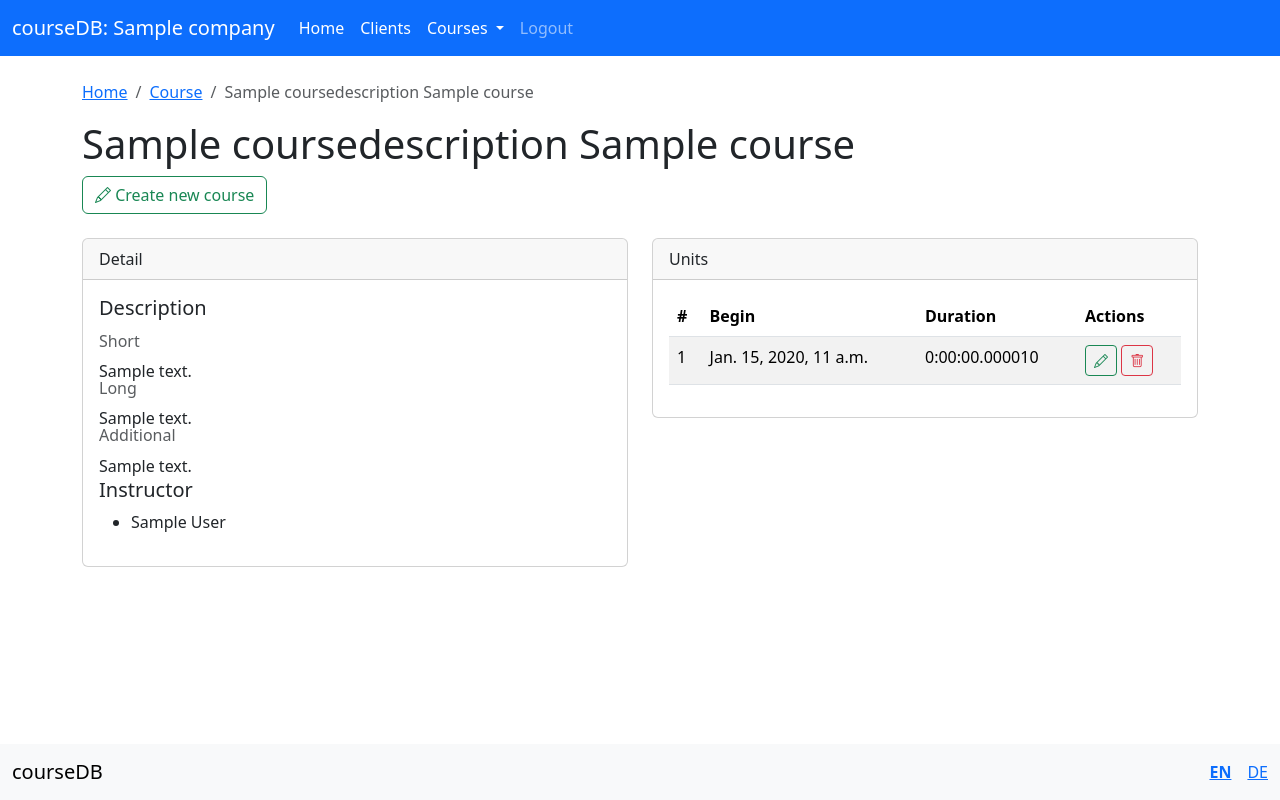
After one commit to wachjose88/courseDB, a Django app: page /course/1 in a window 1280 px wide. The commit adds this page. Run offline with Django 5.2, Linux system fonts and the light colour scheme; a user stored in the database is signed in; tables that the repository leaves empty hold one stand-in row (values such as "Sample post"); some libraries are stand-ins or nearby versions.

Commit message:
course details

```diff
--- a/coursedb/core/models.py
+++ b/coursedb/core/models.py
@@ -281,6 +281,15 @@ class Course(CreatedAtMixin):
         verbose_name=_('Instructors')
     )
 
+    def all_units(self):
+        return self.units.all().order_by('begin')
+
+    def begin(self):
+        begin = self.units.all().order_by('begin').first()
+        if begin is None:
+            return ''
+        return begin.begin
+
     def __str__(self):
         if self.title_extension is None:
             return self.description.title
--- /dev/null
+++ b/coursedb/core/templates/core/courses/details.html
@@ -0,0 +1,90 @@
+{% extends 'core/base.html' %}
+{% load i18n %}
+{% load humanize %}
+
+{% block title %}
+    {{ course }} :: {% translate 'Course' %}
+{% endblock %}
+
+{% block breadcrumb %}
+    {{ block.super }}
+    <li class="breadcrumb-item"><a href="{% url 'core.course.list' %}">
+        {% translate 'Course' %}
+    </a></li>
+    <li class="breadcrumb-item active" aria-current="page">
+        {{ course }}
+    </li>
+{% endblock %}
+
+{% block content %}
+    <h1>
+        {{ course }}
+    </h1>
+
+    <a href="{% url 'core.course.create' %}" class="btn btn-outline-success">
+        <i class="bi bi-pencil"></i> {% translate 'Create new course' %}
+    </a>
+
+    <div class="row mt-4">
+        <div class="col-md-6">
+            <div class="card">
+                <div class="card-header">{% translate 'Detail' %}</div>
+                <div class="card-body">
+                    <h5 class="card-title mb-3">{% translate 'Description' %}</h5>
+                    <h6 class="card-subtitle mb-2 text-body-secondary">{% translate 'Short' %}</h6>
+                    {{ course.description.short_description|safe }}
+                    <h6 class="card-subtitle mb-2 text-body-secondary">{% translate 'Long' %}</h6>
+                    {{ course.description.long_description|safe }}
+                    <h6 class="card-subtitle mb-2 text-body-secondary">{% translate 'Additional' %}</h6>
+                    {{ course.additional_description|safe }}
+                    <h5 class="card-title">{% translate 'Instructor' %}</h5>
+                    <ul>
+                        {% for instructor in course.instructors.all %}
+                            <li>{{ instructor }}</li>
+                        {% endfor %}
+                    </ul>
+                </div>
+            </div>
+        </div>
+        <div class="col-md-6">
+            <div class="card">
+                <div class="card-header">{% translate 'Units' %}</div>
+                <div class="card-body">
+                    <table class="table table-striped table-hover">
+                        <thead>
+                            <tr>
+                                <th>{% translate '#' %}</th>
+                                <th>{% translate 'Begin' %}</th>
+                                <th>{% translate 'Duration' %}</th>
+                                <th>{% translate 'Actions' %}</th>
+                            </tr>
+                        </thead>
+                        <tbody>
+                            {% for unit in course.all_units %}
+                                <tr>
+                                    <td>
+                                        {{ forloop.counter }}
+                                    </td>
+                                    <td>{{ unit.begin|date:'DATETIME_FORMAT' }}</td>
+                                    <td>{{ unit.duration }}</td>
+                                    <td>
+                                        <a href="{# url 'core.course.description.edit' description_id=description.id #}"
+                                                class="btn btn-outline-success btn-sm">
+                                            <i class="bi bi-pencil"></i>
+                                        </a>
+                                        <a href="{# url 'core.course.description.delete' description_id=description.id #}"
+                                                class="btn btn-outline-danger btn-sm"
+                                                onclick="return confirm('{% translate 'Are you sure you want to delete this course unit?' %}')">
+                                            <i class="bi bi-trash"></i>
+                                        </a>
+                                    </td>
+                                </tr>
+                            {% endfor %}
+                        </tbody>
+                    </table>
+                </div>
+            </div>
+        </div>
+    </div>
+
+{% endblock %}
--- a/coursedb/core/urls.py
+++ b/coursedb/core/urls.py
@@ -30,6 +30,8 @@ urlpatterns = [
          name='core.course.list'),
     path('course/create', courses.course_create,
          name='core.course.create'),
+    path('course/<int:course_id>', courses.course_details,
+         name='core.course.details'),
 
     path("login/", av.LoginView.as_view(), name="login"),
     path("logout/", av.LogoutView.as_view(), name="logout"),
--- a/coursedb/core/views/courses.py
+++ b/coursedb/core/views/courses.py
@@ -113,3 +113,13 @@ def course_create(request):
         'form': form,
     }
     return render(request, 'core/courses/create.html', params)
+
+
+@login_required
+def course_details(request, course_id):
+    course = get_object_or_404(Course, id=course_id,
+                               description__company=request.user.company)
+    params = {
+        'course': course,
+    }
+    return render(request, 'core/courses/details.html', params)
--- a/coursedb/coursedb/settings.py
+++ b/coursedb/coursedb/settings.py
@@ -51,6 +51,7 @@ INSTALLED_APPS = [
     'django.contrib.sessions',
     'django.contrib.messages',
     'django.contrib.staticfiles',
+    'django.contrib.humanize',
     'widget_tweaks',
     'django_countries',
     'phonenumber_field',
```
Also changed, not shown: coursedb/core/templates/core/courses/list.html (+14 -1 lines).
